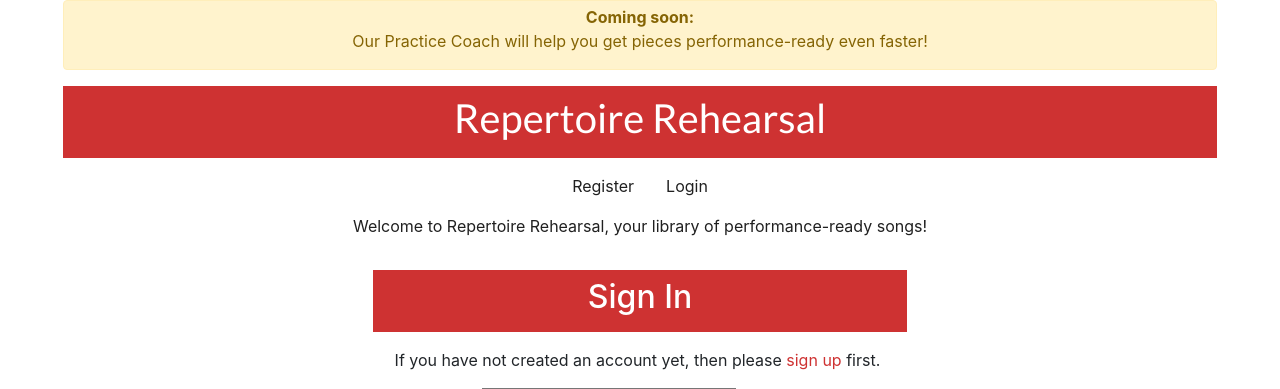
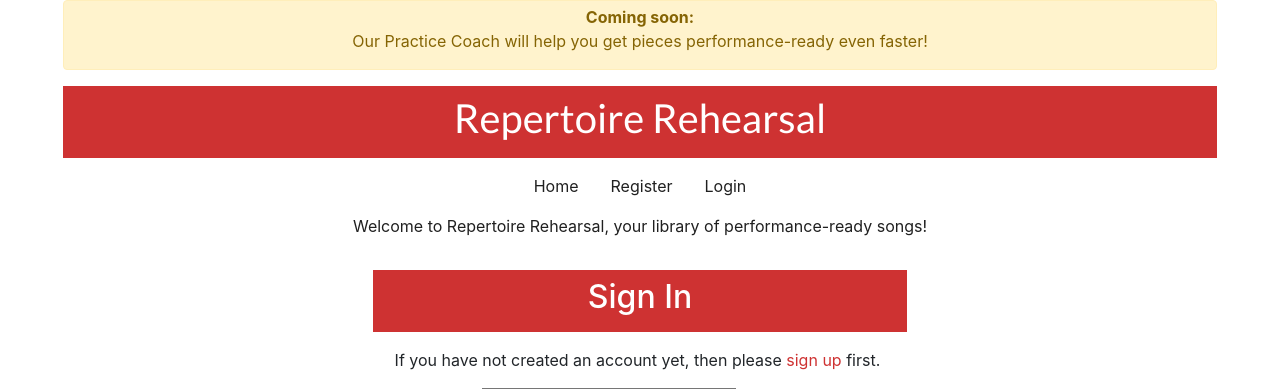
Before and after one commit to Markus-Hefner/Repertoire-Rehearsal, a Django app: a page that uses templates/base.html in a window 1280 px wide. Shown: the top 389 px of the page. Run offline with Django 4.2, Linux system fonts and the light colour scheme; some libraries are stand-ins or nearby versions.

Commit message:
Add Home button to all pages

```diff
--- a/templates/base.html
+++ b/templates/base.html
@@ -70,6 +70,9 @@
                 </li>
                 {% else %}
                 <li class="nav-item">
+                    <a class="nav-link dark link-dark" aria-current="page" href="{% url 'repertoire' %}">Home</a>
+                </li>
+                <li class="nav-item">
                     <a class="nav-link dark link-dark {% if request.path == signup_url %}active{% endif %}"
                         aria-current="page" href="{% url 'account_signup' %}">Register</a>
                 </li>
```
